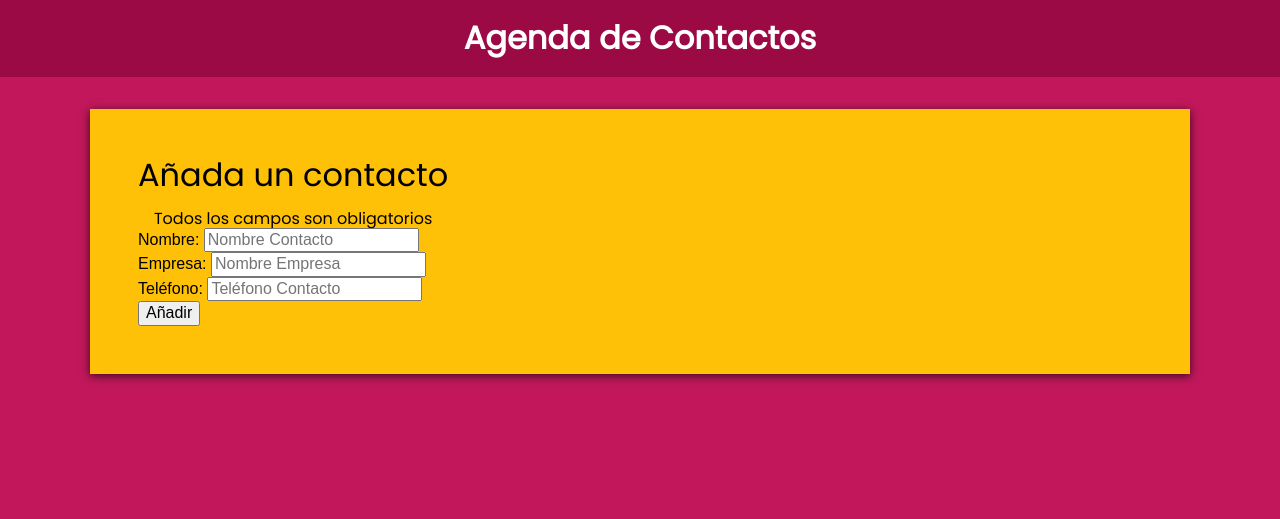
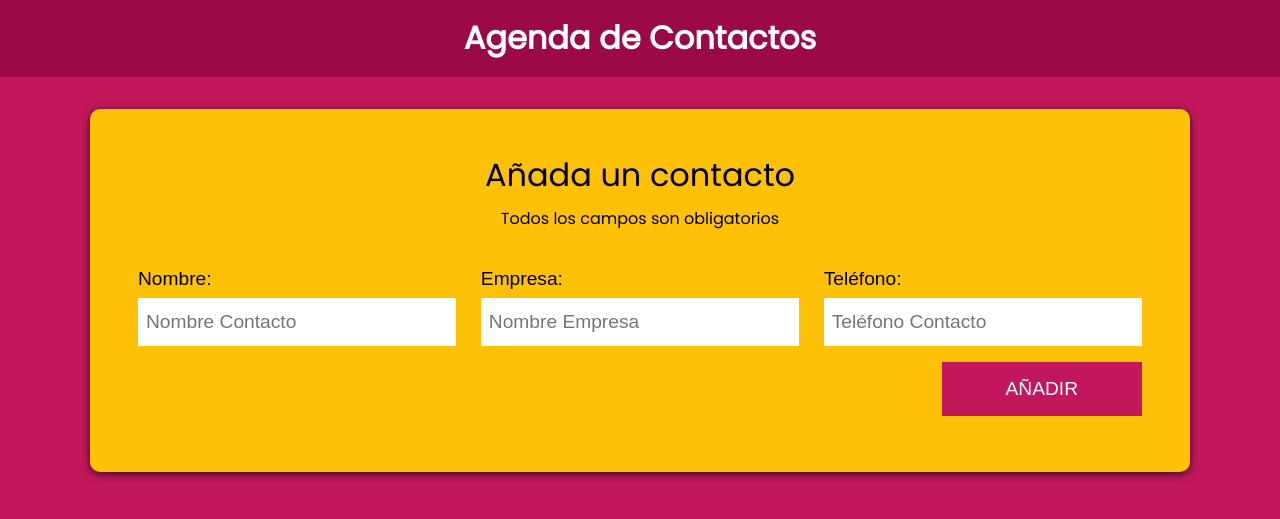
Before and after one commit to FabriJuncal/CRUD-Project-Contacts-Agenda-master, a PHP site: page / in a window 1280 px wide. Shown: the top 519 px of the page. Run offline with PHP 8.4, Linux system fonts and the light colour scheme; some libraries are stand-ins or nearby versions.

Commit message:
Terminamos de dar estilos al formulario de contacto

```diff
--- a/css/style.css
+++ b/css/style.css
@@ -36,6 +36,7 @@ body{
     -webkit-box-shadow: 0px 2px 9px 0px rgba(0,0,0,0.71);
     -moz-box-shadow: 0px 2px 9px 0px rgba(0,0,0,0.71);
     box-shadow: 0px 2px 9px 0px rgba(0,0,0,0.71);
+    border-radius: 10px;
 }
 
 h1,h2{
@@ -64,11 +65,70 @@ form legend{
     font-family: var(--fuenteSecundaria);
     font-size: 2rem;
     text-align: center;
+    width: 100%;
 }
 
 legend span{
     font-size: 1rem;
     margin-top: 1rem;
+    margin-bottom: 2rem;
     clear: both;
     display: block;
 }
+
+@media (min-width:768px){
+    .campos{
+        display: flex;
+        justify-content: space-between;
+    }
+
+    /* Utilizamos "1 rem" para que le agrege pading a los campo */
+    .campo{
+        flex: 0 0 calc(33.3% - 1rem);
+    }
+}
+
+.campo{
+    padding: .5rem 0;
+}
+
+.campo label{
+    font-size: 1.2rem;
+}
+
+.campo input[type="text"],
+.campo input[type="tel"]{
+    width: 100%;
+    border: none;
+    padding: .5rem;
+    height: 3rem;
+    margin-top: .5rem;
+    font-size: 1.2rem;
+}
+
+.enviar{
+        display: flex;
+        justify-content: flex-end;
+}
+
+.campo input[type="submit"]{
+    background-color: var(--primario);
+    border: none;
+    color: var(--primarioClaro);
+    padding: 1rem 4rem;
+    text-transform: uppercase;
+    font-size: 1.2rem;
+    transition: background-color .5s ease-in-out;
+    flex: 1;
+}
+
+.campo input[type="submit"]:hover{
+    cursor: pointer;
+    background-color: var(--primarioOscuro);
+}
+
+@media (min-width: 768px){
+    .campo input[type="submit"]{
+        flex: 0 0 auto;
+    }
+}
--- a/index.php
+++ b/index.php
@@ -6,7 +6,7 @@
 
 <div class="bg-amarillo contenedor sombra">
     <form id="contacto" action="#">
-        <legend>Añada un contacto <Span>Todos los campos son obligatorios</Span></legend>
+        <legend>Añada un contacto <span>Todos los campos son obligatorios</span></legend>
 
         <div class="campos">
 
@@ -28,14 +28,14 @@
             <div class="campo">
                 <!-- Lo que hace el atributo "for", es que si le damos Click al label, va a seleccionar el elemento con el Id con el mismo nombre -->
                 <label for="telefono">Teléfono:</label>
-                <input type="text" placeholder="Teléfono Contacto" id="telefono">
+                <input type="tel" placeholder="Teléfono Contacto" id="telefono">
             </div><!-- campo -->
 
-            <div class="campo enviar">
-                <input type="submit" value="Añadir">
-            </div>
+        </div><!-- campos -->
 
-        </div><!-- campos -->
+        <div class="campo enviar">
+            <input type="submit" value="Añadir">
+        </div>
 
     </form>
 </div> <!-- bg-amarillo contenedor sombra -->
```
